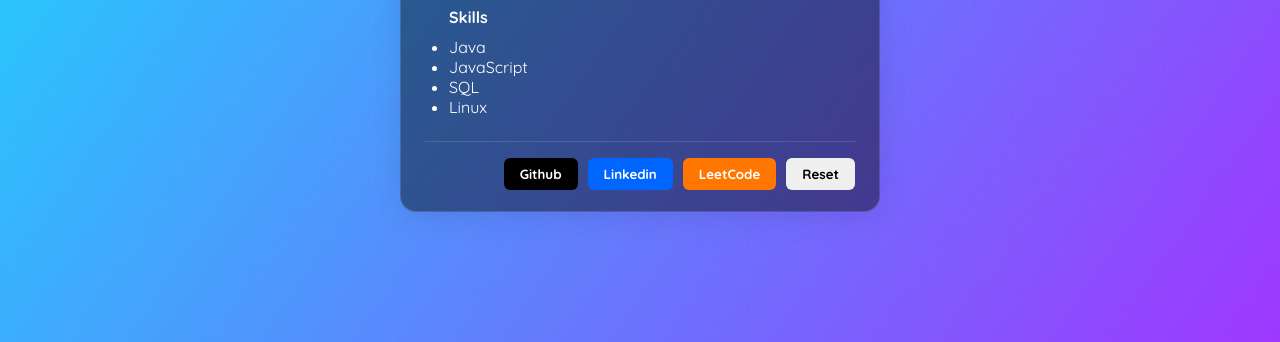
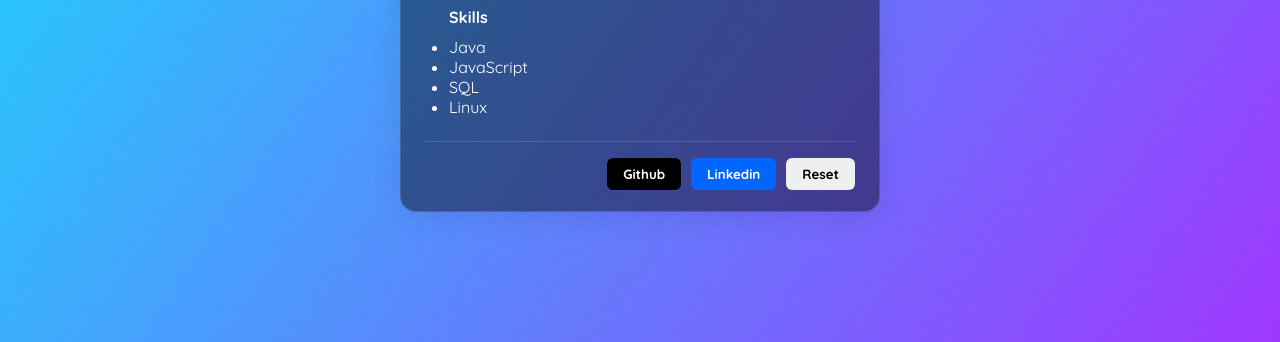
Before and after one commit to Manish-Scripts/IntroductionCardUI, a plain HTML site: page index.html in a window 1280 px wide. Shown: the part 458-800 px from the top of the page. Drawn offline with Linux system fonts and the light colour scheme.

Commit message:
update links

```diff
--- a/index.html
+++ b/index.html
@@ -31,9 +31,8 @@
             </ul>
         </div>
         <footer>
-            <button class="github">Github</button>
-            <button class="linkedin">Linkedin</button>
-            <button class="leetcode">LeetCode</button>
+            <button class="github" onclick="redirectGithub()">Github</button>
+            <button class="linkedin" onclick="redirectLinkedin()">Linkedin</button>
             <button class="reset">Reset</button>
         </footer>
     </div>
--- a/script.js
+++ b/script.js
@@ -30,3 +30,13 @@
 }
 
 resetBtn.addEventListener('click', resetPosition);
+
+// redirection for buttons
+
+function redirectGithub(){
+    window.open("https://github.com/Manish-Scripts", "_blank");
+}
+
+function redirectLinkedin(){
+    window.open("https://www.linkedin.com/in/manish-developer/", "_blank");
+}
--- a/style.css
+++ b/style.css
@@ -86,7 +86,7 @@
     color: white;
 }
 
-.card footer button.github:hover, .card footer button.linkedin:hover, .card footer button.leetcode:hover{
+.card footer button.github:hover, .card footer button.linkedin:hover{
     color: #fff;
 }
 
@@ -94,8 +94,3 @@
     background-color: rgb(0, 102, 254);
     color: white;
 }
-
-.card footer button.leetcode {
-    background-color: rgb(255, 119, 0);
-    color: white;
-}
```
